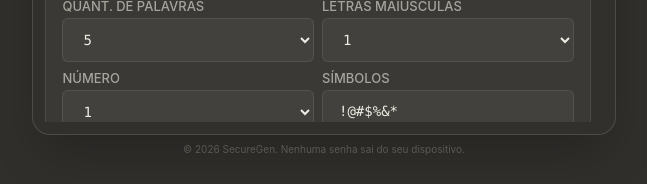
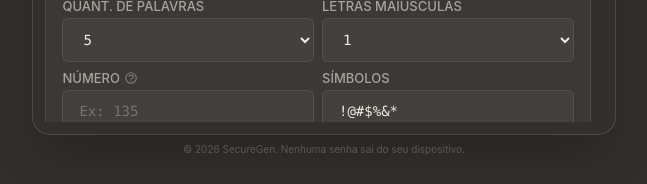
Before and after one commit to luizggfonseca/gerador_senhas, a React (Vite) app in the folder frontend/: page / in a window 1280 px wide. Shown: the part 672-856 px from the top of the page, without its empty margins (316-963 px from the left). Built offline with nearby package versions, Linux system fonts and the light colour scheme.

Commit message:
feat: transformar campo NÚMERO em input livre com tooltip explicativo

```diff
--- a/frontend/src/components/Generator.jsx
+++ b/frontend/src/components/Generator.jsx
@@ -242,17 +242,44 @@ export default function Generator() {
                                 ))}
                             </select>
                         </div>
-                        <div>
-                            <label className="label">NÚMERO</label>
-                            <select className="input-field input-mono" value={dicewareMod.number_count} onChange={(e) => setDicewareMod({ ...dicewareMod, number_count: parseInt(e.target.value) })}>
-                                {[0, 1, 2, 3, 4, 5, 6, 7, 8, 9].map(n => (
-                                    <option key={n} value={n}>{n === 0 ? 'Desativado' : n}</option>
-                                ))}
-                            </select>
+                        <div className="tooltip-wrapper">
+                            <label className="label" style={{ display: 'flex', alignItems: 'center', gap: '0.25rem' }}>
+                                NÚMERO
+                                <div className="tooltip-container">
+                                    <svg className="tooltip-icon" fill="none" stroke="currentColor" viewBox="0 0 24 24">
+                                        <path strokeLinecap="round" strokeLinejoin="round" strokeWidth="2" d="M8.228 9c.549-1.165 2.03-2 3.772-2 2.21 0 4 1.343 4 3 0 1.4-1.278 2.575-3.006 2.907-.542.104-.994.54-.994 1.093m0 3h.01M21 12a9 9 0 11-18 0 9 9 0 0118 0z" />
+                                    </svg>
+                                    <div className="tooltip-box">
+                                        Os números inseridos aqui entrarão na senha em posições aleatórias.
+                                        Ex: Se colocar "135", a senha poderá ser "colher1-cha3-mulher5".
+                                    </div>
+                                </div>
+                            </label>
+                            <input
+                                type="text"
+                                placeholder="Ex: 135"
+                                className="input-field input-mono"
+                                value={dicewareMod.numbers_pool}
+                                onChange={(e) => setDicewareMod({
+                                    ...dicewareMod,
+                                    numbers_pool: e.target.value,
+                                    number_count: e.target.value.length
+                                })}
+                            />
                         </div>
                         <div>
                             <label className="label">SÍMBOLOS</label>
-                            <input type="text" placeholder="Ex: !@#$..." className="input-field input-mono" value={dicewareMod.symbols_pool} onChange={(e) => setDicewareMod({ ...dicewareMod, symbols_pool: e.target.value })} />
+                            <input
+                                type="text"
+                                placeholder="Padrão: !@#$..."
+                                className="input-field input-mono"
+                                value={dicewareMod.symbols_pool}
+                                onChange={(e) => setDicewareMod({
+                                    ...dicewareMod,
+                                    symbols_pool: e.target.value,
+                                    symbol_count: e.target.value.length || 0
+                                })}
+                            />
                         </div>
                     </div>
                 </GeneratorSection>
--- a/frontend/src/index.css
+++ b/frontend/src/index.css
@@ -103,6 +103,62 @@
 
 :root.light-theme .section-title {
   color: var(--accent);
+}
+
+/* ---------- Tooltips ---------- */
+.tooltip-container {
+  display: inline-flex;
+  align-items: center;
+  gap: 0.25rem;
+  position: relative;
+  cursor: help;
+}
+
+.tooltip-icon {
+  width: 14px;
+  height: 14px;
+  opacity: 0.6;
+  transition: opacity 0.2s;
+}
+
+.tooltip-container:hover .tooltip-icon {
+  opacity: 1;
+}
+
+.tooltip-box {
+  position: absolute;
+  bottom: 125%;
+  left: 50%;
+  transform: translateX(-50%);
+  background: var(--bg-card);
+  border: 1px solid var(--border);
+  padding: 0.75rem;
+  border-radius: var(--radius-sm);
+  width: 220px;
+  color: var(--text-primary);
+  font-size: 0.75rem;
+  font-weight: normal;
+  text-transform: none;
+  box-shadow: var(--shadow);
+  z-index: 100;
+  display: none;
+  pointer-events: none;
+  line-height: 1.4;
+}
+
+.tooltip-container:hover .tooltip-box {
+  display: block;
+}
+
+.tooltip-box::after {
+  content: "";
+  position: absolute;
+  top: 100%;
+  left: 50%;
+  margin-left: -5px;
+  border-width: 5px;
+  border-style: solid;
+  border-color: var(--border) transparent transparent transparent;
 }
 
 /* ---------- Reset & Base ---------- */
```
Also changed, not shown: 1 other file (tests, documents, lock files or other folders).
